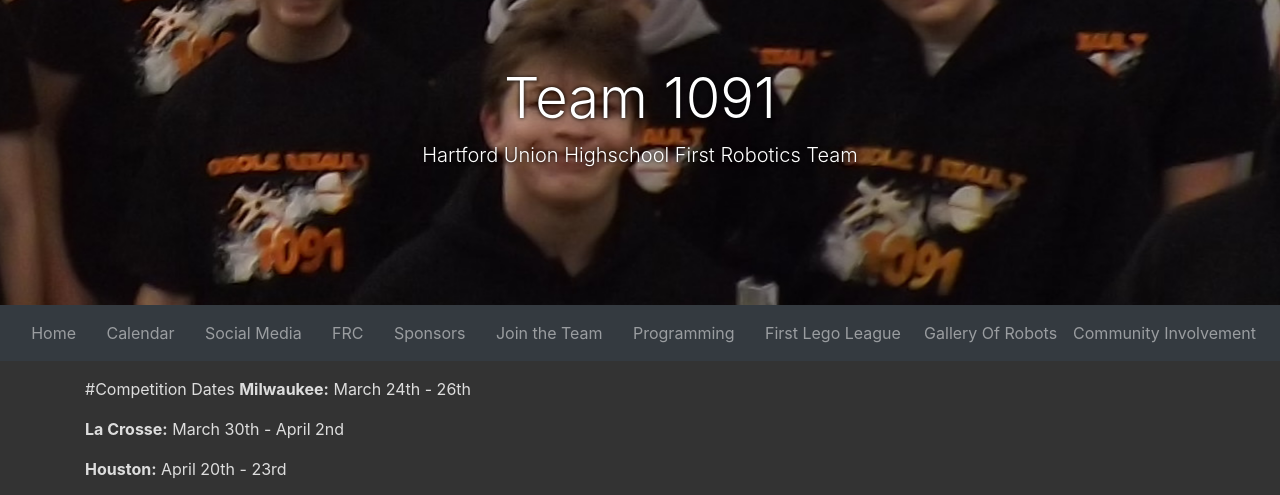
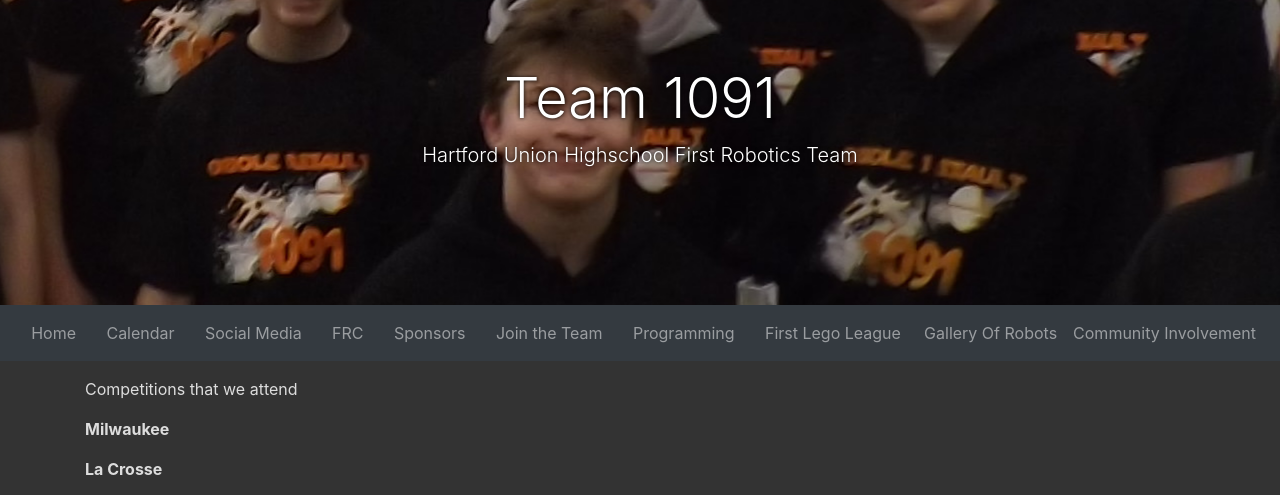
Before and after one commit to Team1091/team1091.github.io, a Jekyll site: the page built from calendar.md, in a window 1280 px wide. Shown: the top 495 px of the page. Built offline with Jekyll 4.4.1, drawn with Linux system fonts in a browser that asks for light colours; nearby versions of some CDN libraries.

Commit message:
Added some things Diem wanted
Got rid of the competition dates until known
Updated the community involvement page with contact metals and server products tour
Fixed gallery of robots
Added the amount we needed to function in sponsors

```diff
--- a/calendar.md
+++ b/calendar.md
@@ -3,11 +3,12 @@
 title: Calendar
 order: 2
 ---
-#Competition Dates
-**Milwaukee:** March 24th - 26th
+Competitions that we attend
 
-**La Crosse:** March 30th - April 2nd
+**Milwaukee**
 
-**Houston:** April 20th - 23rd
+**La Crosse**
+
+**Houston**
 
 <iframe class="calendar" width="100%" height="600px" src="https://calendar.google.com/calendar/embed?src=frcteam1091%40gmail.com&ctz=America%2FChicago"/>
```
Also changed, not shown: communityInvolvement.md (+19 -1 lines), galleryOfRobots.md (+1 -1 lines), sponsors.md (+1 -1 lines), images/ContactMetalsTour.jpg (added), 1 other file.
